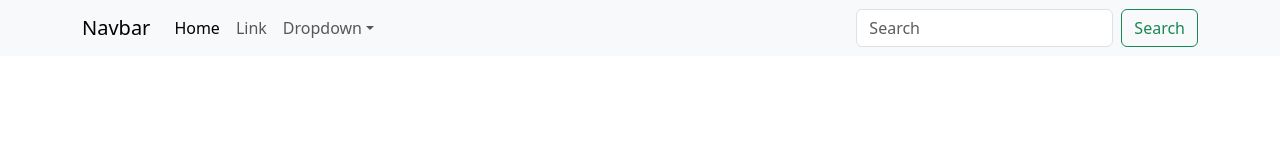
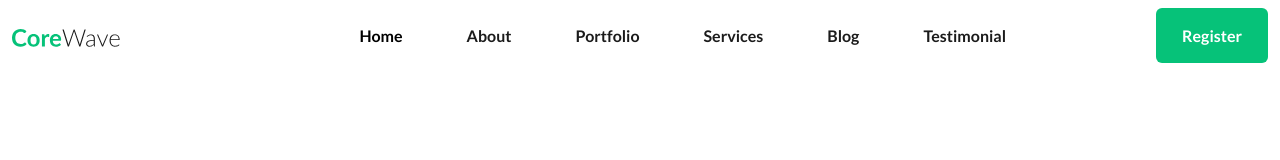
Before and after one commit to sk-mitul/CoreWave, a plain HTML site: page index.html in a window 1280 px wide. Drawn offline with Linux system fonts and the light colour scheme.

Commit message:
add navbar

```diff
--- a/css/style.css
+++ b/css/style.css
@@ -0,0 +1,23 @@
+body{
+    font-family: "Lato", sans-serif;
+}
+.container{
+    max-width: 1320px;
+}
+nav ul{
+    padding-right: 142px;
+}
+nav .nav-link{
+    color: #1B1B1B;
+}
+nav .nav-link:hover{
+    color: #06C279;
+}
+nav .btn{
+    background-color: #06C279;
+    color: #ffffff;
+    padding: 14.5px 25px;
+}
+nav .btn:hover{
+    border-color: #06C279;
+}
--- a/index.html
+++ b/index.html
@@ -4,15 +4,18 @@
     <meta charset="UTF-8">
     <meta name="viewport" content="width=device-width, initial-scale=1.0">
     <title>Core Wave</title>
+    <link rel="preconnect" href="https://fonts.googleapis.com">
+<link rel="preconnect" href="https://fonts.gstatic.com" crossorigin>
+<link href="https://fonts.googleapis.com/css2?family=Lato:ital,wght@0,100;0,300;0,400;0,700;0,900;1,100;1,300;1,400;1,700;1,900&display=swap" rel="stylesheet">
     <link rel="stylesheet" href="./css/bootstrap.min.css">
     <link rel="stylesheet" href="./css/style.css">
 </head>
 <body>
     <nav
-        class="navbar navbar-expand-sm navbar-light bg-light"
+        class="navbar navbar-expand-sm"
     >
         <div class="container">
-            <a class="navbar-brand" href="#">Navbar</a>
+            <a class="navbar-brand" href="#"><img src="./img/Logo.svg" alt="Logo"></a>
             <button
                 class="navbar-toggler d-lg-none"
                 type="button"
@@ -25,50 +28,35 @@
                 <span class="navbar-toggler-icon"></span>
             </button>
             <div class="collapse navbar-collapse" id="collapsibleNavId">
-                <ul class="navbar-nav me-auto mt-2 mt-lg-0">
-                    <li class="nav-item">
+                <ul class="navbar-nav ms-auto mt-2 mt-lg-0 fw-semibold">
+                    <li class="nav-item pe-5">
                         <a class="nav-link active" href="#" aria-current="page"
                             >Home
                             <span class="visually-hidden">(current)</span></a
                         >
                     </li>
+                    <li class="nav-item pe-5">
+                        <a class="nav-link" href="#">About</a>
+                    </li>
+                    <li class="nav-item pe-5">
+                        <a class="nav-link" href="#">Portfolio</a>
+                    </li>
+                    <li class="nav-item pe-5">
+                        <a class="nav-link" href="#">Services</a>
+                    </li>
+                    <li class="nav-item pe-5">
+                        <a class="nav-link" href="#">Blog</a>
+                    </li>
                     <li class="nav-item">
-                        <a class="nav-link" href="#">Link</a>
-                    </li>
-                    <li class="nav-item dropdown">
-                        <a
-                            class="nav-link dropdown-toggle"
-                            href="#"
-                            id="dropdownId"
-                            data-bs-toggle="dropdown"
-                            aria-haspopup="true"
-                            aria-expanded="false"
-                            >Dropdown</a
-                        >
-                        <div
-                            class="dropdown-menu"
-                            aria-labelledby="dropdownId"
-                        >
-                            <a class="dropdown-item" href="#"
-                                >Action 1</a
-                            >
-                            <a class="dropdown-item" href="#"
-                                >Action 2</a
-                            >
-                        </div>
+                        <a class="nav-link" href="#">Testimonial</a>
                     </li>
                 </ul>
                 <form class="d-flex my-2 my-lg-0">
-                    <input
-                        class="form-control me-sm-2"
-                        type="text"
-                        placeholder="Search"
-                    />
                     <button
-                        class="btn btn-outline-success my-2 my-sm-0"
+                        class="btn my-2 my-sm-0 fw-semibold"
                         type="submit"
                     >
-                        Search
+                        Register
                     </button>
                 </form>
             </div>
```
Also changed, not shown: img/Logo.svg (added).
